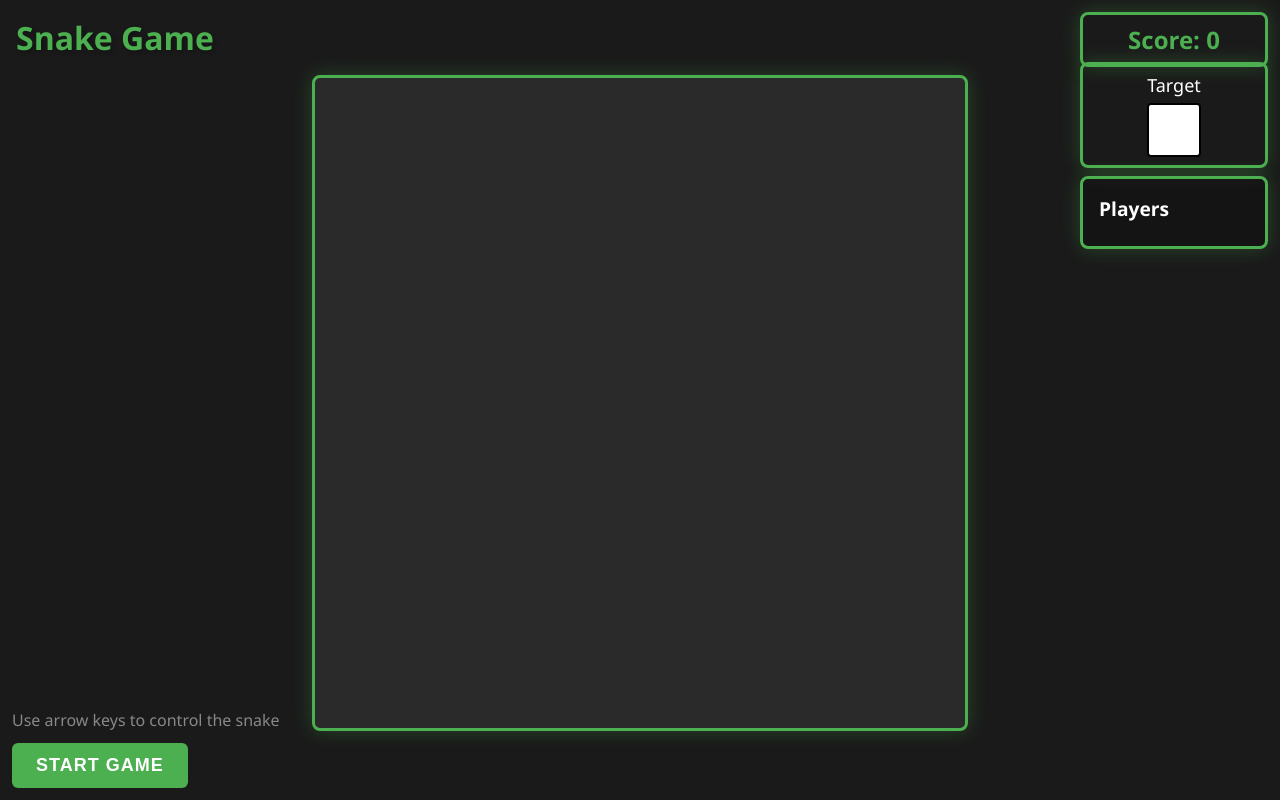
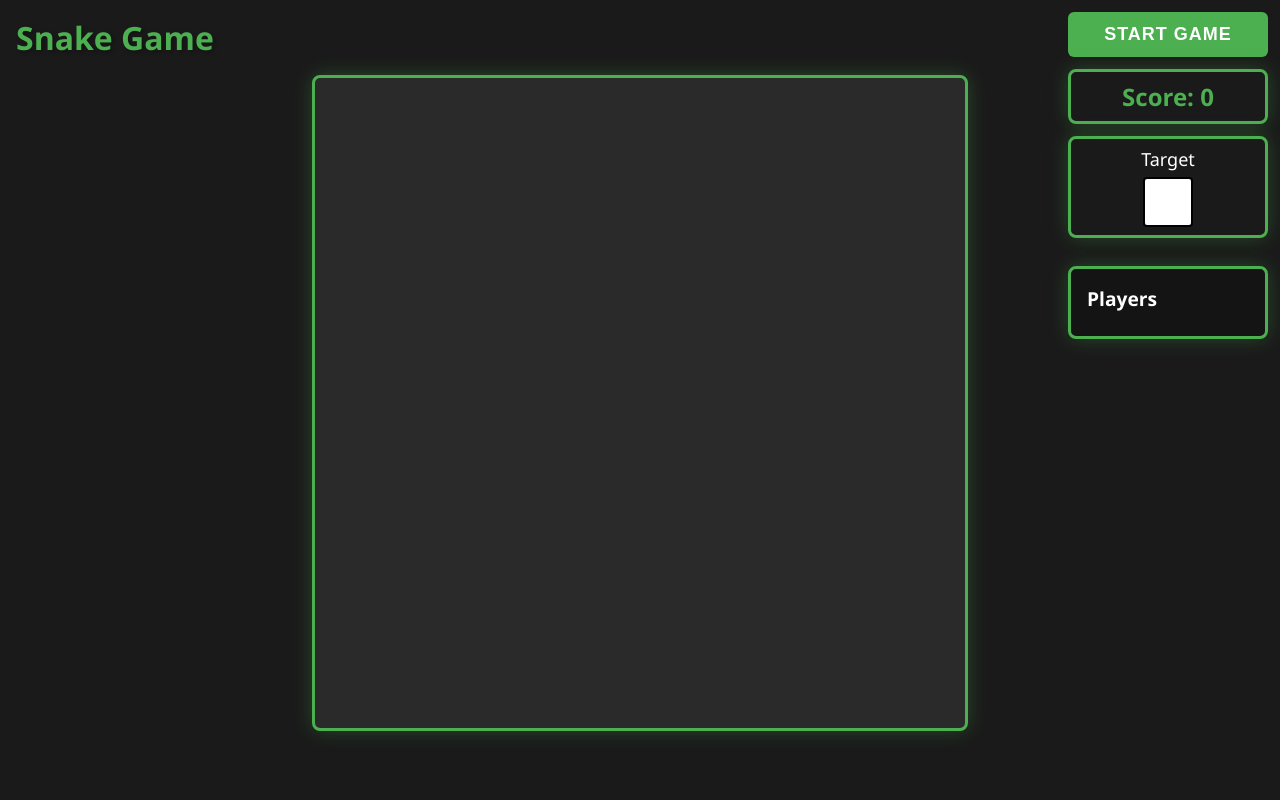
Before and after one commit to Kathenae/snake-game, a website built with Vite: page index.html in a window 1280 px wide. Built offline with nearby package versions, Linux system fonts and the light colour scheme.

Commit message:
refactor: reorganize game UI layout for improved structure and styling

```diff
--- a/index.html
+++ b/index.html
@@ -11,6 +11,11 @@
       <div class="game-container">
         <canvas id="gameCanvas" width="600" height="400"></canvas>
         <div class="ui">
+          <div class="right-panel">
+            <div class="controls">
+              <button id="startButton">Start Game</button>
+            </div>
+            <div class="score">Score: <span id="scoreElement">0</span></div>
             <div id="nextFoodPanel" class="next-food">
               <p>Target</p>
               <div id="nextFoodColor" class="food-color-indicator"></div>
@@ -19,16 +24,12 @@
               <h3>Players</h3>
               <div id="playerScoresList"></div>
             </div>
-          <div class="score">Score: <span id="scoreElement">0</span></div>
+          </div>
           <div id="gameOverScreen" class="game-over">
             <h2>Game Over!</h2>
             <p>Final Score: <span id="finalScore">0</span></p>
             <p class="high-score">High Score: <span id="highScore">0</span></p>
             <button id="restartButton">Play Again</button>
-          </div>
-          <div class="controls">
-            <p>Use arrow keys to control the snake</p>
-            <button id="startButton">Start Game</button>
           </div>
         </div>
       </div>
--- a/src/style.css
+++ b/src/style.css
@@ -1,3 +1,7 @@
+* {
+  box-sizing: border-box;
+}
+
 body {
   margin: 0;
   font-family: 'Segoe UI', system-ui, sans-serif;
@@ -43,32 +47,43 @@ canvas {
   max-height: 100%;
 }
 
-.score {
+.right-panel {
   position: absolute;
   top: 12px;
   right: 12px;
+  display: flex;
+  flex-direction: column;
+  width: 200px;
+  z-index: 1;
+}
+
+.right-panel > div {
+  width: 100%;
+  margin-bottom: 12px;
+}
+
+.score {
   font-size: 24px;
   font-weight: bold;
   color: #4CAF50;
   padding: 8px 16px;
-  width: 150px;
   text-align: center;
-  z-index: 1;
   border: 3px solid #4CAF50;
   border-radius: 8px;
   box-shadow: 0 0 20px rgba(76, 175, 80, 0.3);
 }
 
 .controls {
-  position: absolute;
-  left: 12px;
-  bottom: 12px;
   flex-shrink: 0;
 }
 
 .controls p {
   color: #888;
   margin: 0 0 12px 0;
+}
+
+.controls button {
+  width: 100%;
 }
 
 button {
@@ -157,15 +172,10 @@ button:active {
 }
 
 .next-food {
-  position: absolute;
   display: flex;
   align-items: center;
   justify-content: center;
   flex-direction: column;
-  top: 42px;
-  width: 150px;
-  right: 12px;
-  margin-top: 20px;
   padding: 8px 16px;
   font-size: 18px;
   border: 3px solid #4CAF50;
@@ -187,10 +197,6 @@ button:active {
 }
 
 .player-scores {
-  position: absolute;
-  width: 150px;
-  top: 160px;
-  right: 12px;
   background: rgba(0, 0, 0, 0.2);
   padding: 1rem;
   border-radius: 8px;
```
Lines whose indentation alone changed are shown as unchanged.
